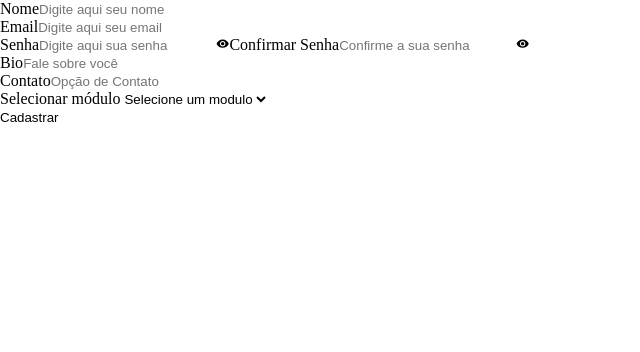
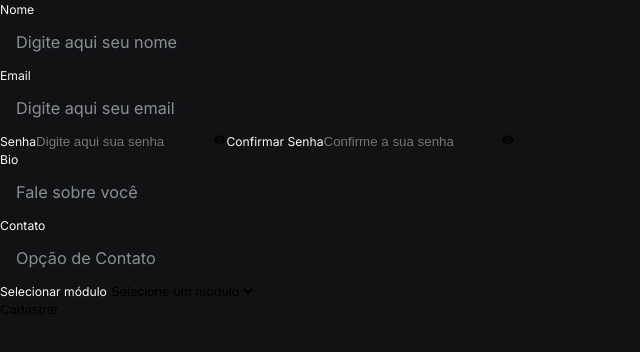
Before and after one commit to edumatheus65/developers_hub, a React (Vite) app: page /register in a window 1280 px wide. Shown: the top 352 px of the page, without its empty margins (0-640 px from the left). Built offline with nearby package versions, Linux system fonts and the light colour scheme.

Commit message:
kenzieHub

```diff
--- a/index.html
+++ b/index.html
@@ -5,6 +5,10 @@
     <link rel="icon" type="image/svg+xml" href="/vite.svg" />
     <meta name="viewport" content="width=device-width, initial-scale=1.0" />
     <title>Kenziehub</title>
+    <link
+      href="https://fonts.googleapis.com/css2?family=Inter:wght@400;500;600;700&display=swap"
+      rel="stylesheet"
+    />
   </head>
   <body>
     <div id="root"></div>
--- a/src/components/Inputs/index.jsx
+++ b/src/components/Inputs/index.jsx
@@ -1,9 +1,10 @@
 import { forwardRef } from "react";
+import styles from "./style.module.scss";
 
 export const Inputs = forwardRef(({ label, error, ...rest }, ref) => {
   return (
-    <div>
-      <label>{label}</label>
+    <div className={styles.inputBox}>
+      <label className="label ">{label}</label>
       <input {...rest} ref={ref} />
       {error ? <p>{error.message}</p> : null}
     </div>
--- /dev/null
+++ b/src/components/Inputs/style.module.scss
@@ -0,0 +1,15 @@
+.inputBox {
+  input {
+    width: 100%;
+    font-family: var(--font-primary);
+    padding: 0 16px;
+    height: 3rem;
+    font-size: 1.0156rem;
+    font-weight: 400;
+    color: var(--grey-0);
+
+    &::placeholder {
+      color: var(--grey-1);
+    }
+  }
+}
--- a/src/components/Select/index.jsx
+++ b/src/components/Select/index.jsx
@@ -3,7 +3,7 @@ import { forwardRef } from "react";
 export const Select = forwardRef(({ label, children, error, ...rest }, ref) => {
   return (
     <div>
-      <label>{label}</label>
+      <label className="label">{label}</label>
       <select {...rest} ref={ref}>
         {children}
       </select>
--- a/src/styles/globalstyles.scss
+++ b/src/styles/globalstyles.scss
@@ -1,4 +1,5 @@
 :root {
+  --font-primary: "Inter", sans-serif;
   --color-primary: #ff577f;
   --color-primary-focus: #ff427f;
   --color-primary-negative: #59323f;
@@ -8,3 +9,7 @@
   --grey-3: #212529;
   --grey-4: #121214;
 }
+
+body {
+  background-color: #121214;
+}
--- a/src/styles/index.scss
+++ b/src/styles/index.scss
@@ -1,2 +1,3 @@
 @import "./reset.scss";
 @import "./globalstyles.scss";
+@import "./typography.scss";
--- /dev/null
+++ b/src/styles/typography.scss
@@ -0,0 +1,6 @@
+.label {
+  font-family: var(--font-primary);
+  font-size: 0.7612rem;
+  font-weight: 400;
+  color: var(--grey-0);
+}
```
